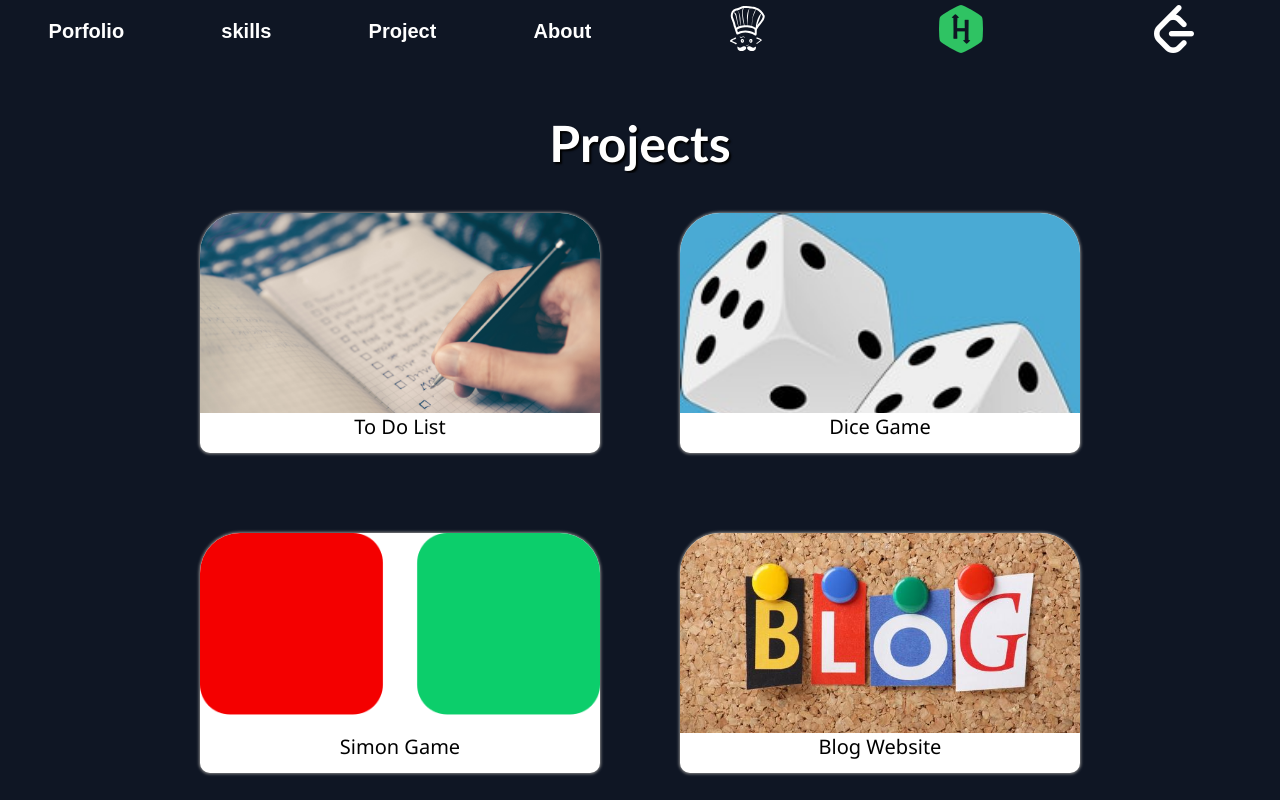
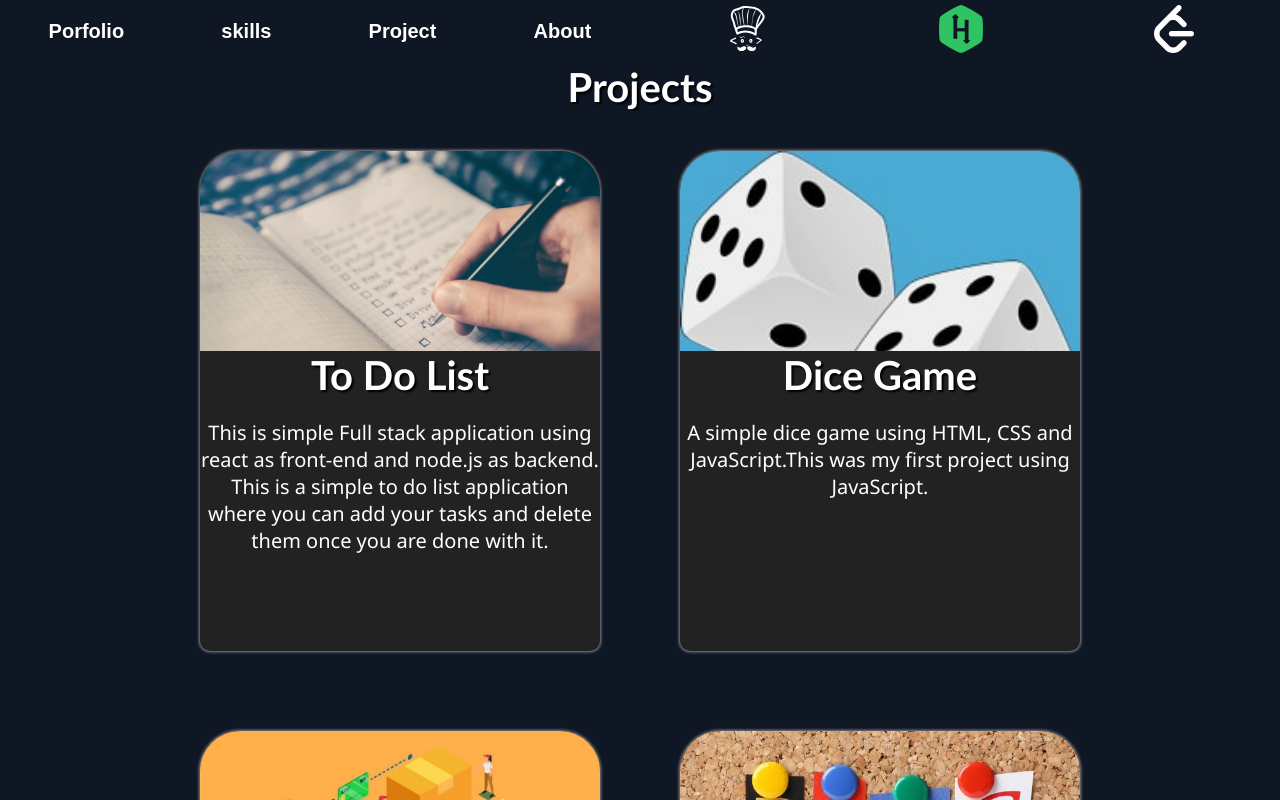
Before and after one commit to HemanthDas/HemanthDas, a React (Vite) app: page / in a window 1280 px wide. Shown: the top 800 px of the page. Built offline with nearby package versions, Linux system fonts and the light colour scheme.

Commit message:
completed the ui of project

```diff
--- a/src/App.css
+++ b/src/App.css
@@ -34,7 +34,7 @@ body {
   color: white;
   display: grid;
   grid-template-columns: 1fr 0.75fr;
-  min-height: 100vh;
+  min-height: 90vh;
   font-family: "Roboto Mono", monospace;
   /* font-family: "Noto Sans", sans-serif;  */
 }
@@ -55,13 +55,19 @@ body {
   justify-content: center;
   align-items: center;
 }
-/* project */
+
+/*--------------------------------------- project ------------------------------------------------*/
+
 .card {
-  height: 12em;
+  min-height: 25em;
   box-shadow: 0px 0px 3px 1px rgb(136, 136, 136);
   margin: 2em;
-  background-color: white;
   border-radius: 2em 2em 0.5em 0.5em;
+  background-color: rgb(34, 34,34);
+  display: flex;
+  align-items: center;
+  flex-direction: column;
+  max-width: 20em;
 }
 .card > .img {
   width: 20em;
@@ -69,9 +75,8 @@ body {
   overflow: hidden;
 }
 .card > .text {
-  display: flex;
-  justify-content: center;
-  align-items: center;
+  text-align: center;
+
 }
 .projectbox {
   /* background-color: rgba(0, 0, 0, 0.496); */
@@ -89,7 +94,7 @@ a {
   color: black;
   font-family: "Noto Sans", sans-serif;
 }
-/* skills */
+/*----------------------------------------- skills -----------------------------------------*/
 .skills {
   display: flex;
   justify-content: center;
@@ -135,7 +140,7 @@ label {
   font-weight: bold;
   width: 100%;
   text-align: center;
-  font-size: 50px;
+  font-size: 2em;
   font-family: "Gill Sans", "Gill Sans MT", Calibri, "Trebuchet MS", sans-serif;
   text-shadow: 2px 2px 2px #000000;
 }
--- a/src/assets/images.json
+++ b/src/assets/images.json
@@ -3,32 +3,28 @@
     "id": 0,
     "img": "images/todolist.jpg",
     "title": "To Do List",
-    "url": "https://github.com/HemanthDas/All-Projects/tree/main/to-do-list-react"
+    "url": "https://github.com/HemanthDas/All-Projects/tree/main/to-do-list-react",
+    "discription": "This is simple Full stack application using react as front-end and node.js as backend. This is a simple to do list application where you can add your tasks and delete them once you are done with it."
   },
   {
     "id": 1,
     "img": "images/dicegame.jpg",
     "title": "Dice Game",
-    "url": "https://github.com/HemanthDas/All-Projects/tree/main/Roll-Dice-Challenge"
+    "url": "https://github.com/HemanthDas/All-Projects/tree/main/Roll-Dice-Challenge",
+    "discription": "A simple dice game using HTML, CSS and JavaScript.This was my first project using JavaScript."
   },
   {
     "id": 2,
-    "img": "images/simongame.png",
+    "img": "images/ecommerce.jpg",
     "title": "Simon Game",
-    "url": "https://github.com/HemanthDas/All-Projects/tree/main/Simon-Game"
+    "url": "https://github.com/HemanthDas/All-Projects/tree/main/Simon-Game",
+    "discription": "This is my Big Project Done using React.js Framework and JFSD backend. This is a E-commerce website for a clothing store and other accessories."
   },
   {
     "id": 3,
     "img": "images/blog.jpg",
-    "title": "Blog Website",
-    "url": "https://github.com/HemanthDas/All-Projects/tree/main/Dairy-Blog"
-  },
-  {
-    "id": 4,
-    "img": "images/fullbody.jpg"
-  },
-  {
-    "id": 5,
-    "img": "images/dp.jpg"
+    "title": "Blog Site",
+    "url": "https://github.com/HemanthDas/All-Projects/tree/main/Dairy-Blog",
+    "discription": "This is a blog website where the people can share their thoughts and ideas. This is a full stack application using node.js as backend and React as frontend."
   }
 ]
--- a/src/components/box.jsx
+++ b/src/components/box.jsx
@@ -11,7 +11,12 @@ const Box = (props) => {
     <a href={obj.url}>
       <div className="card">
         <div className="img" style={imageStyle}></div>
-        <div className="text">{obj.title}</div>
+        <div className="text">
+          <label>{obj.title}</label>
+          <p style={{color:"white"}}>
+            {obj.discription}
+          </p>
+        </div>
       </div>
     </a>
   );
```
Also changed, not shown: public/images/ecommerce.jpg (added).
